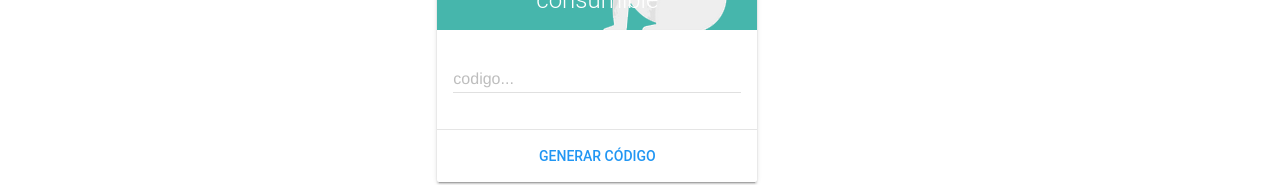
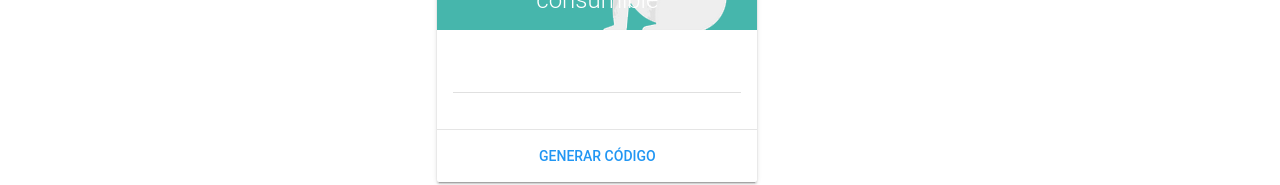
Before and after one commit to SebastianMujica/magic-cupon, a Vue app: page /#/tuclavesecreta in a window 1280 px wide. Shown: the part 258-443 px from the top of the page. Built offline with nearby package versions, Linux system fonts and the light colour scheme.

Commit message:
release 1

```diff
--- a/src/components/HomeView.vue
+++ b/src/components/HomeView.vue
@@ -9,7 +9,7 @@
   <div class="mdl-card__supporting-text">
       <div class="mdl-textfield mdl-js-textfield mdl-textfield--floating-label">
     <input class="mdl-textfield__input" type="text" id="sample3" v-model="codigo" readonly>
-    <label class="mdl-textfield__label" for="sample3">codigo...</label>
+    <label class="mdl-textfield__label" for="sample3"></label>
   </div>
   </div>
   <div class="mdl-card__actions mdl-card--border">
```
